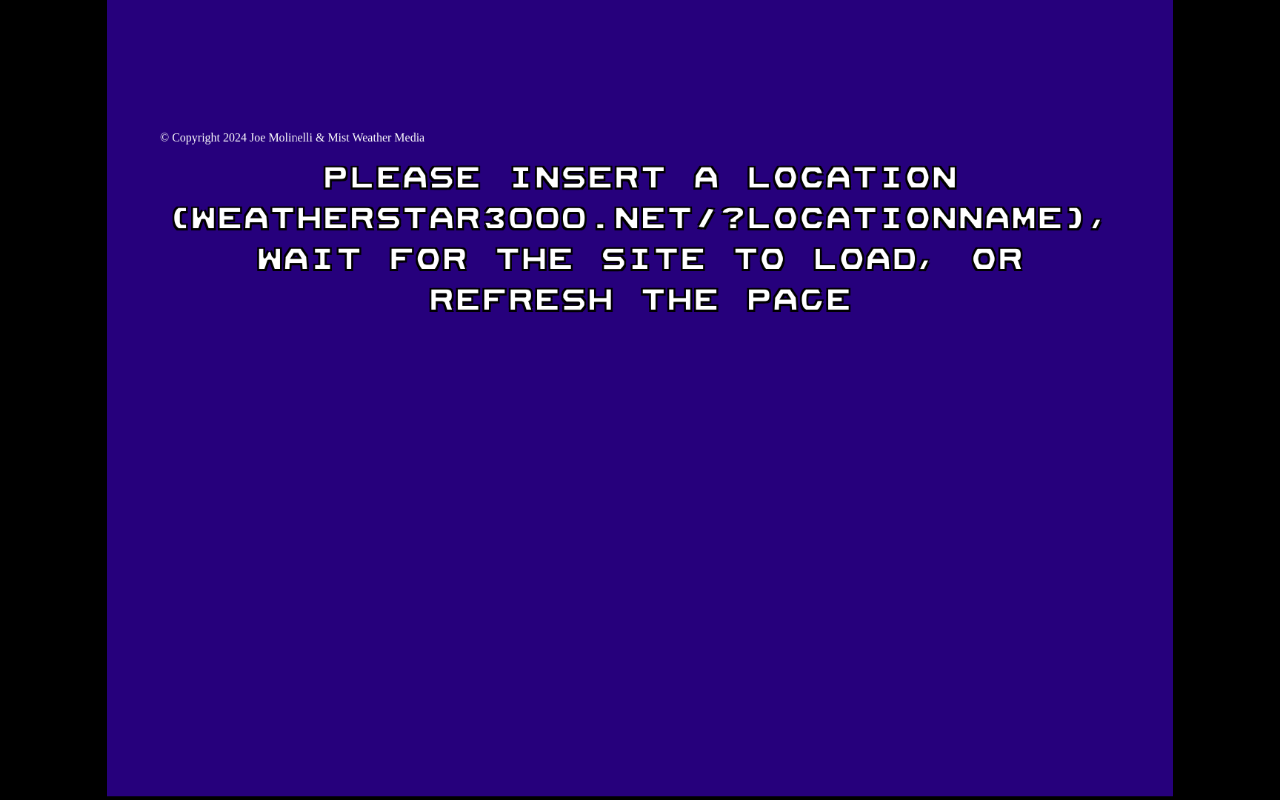
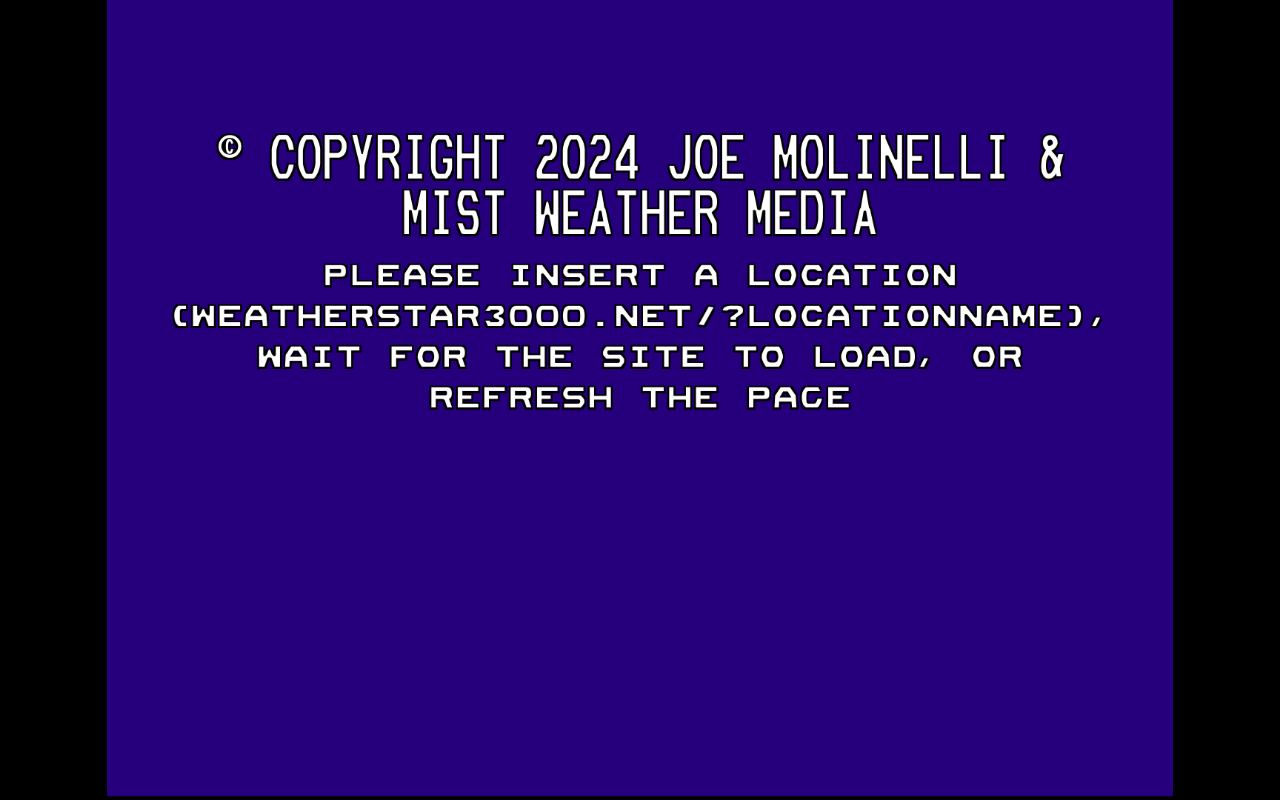
Before and after one commit to TheGoldDiamond9/weatherstar3, a website: page webroot/index.html in a window 1280 px wide. Drawn offline with nearby package versions, Linux system fonts and the light colour scheme; no server answers.

Commit message:
Update star3000.css

```diff
--- a/webroot/css/star3000.css
+++ b/webroot/css/star3000.css
@@ -51,6 +51,17 @@
     margin-top: 12.3%;
     width: 90%;
     height: 660px;
+}
+#startup-copyright {
+    font-family: 'mainfont';
+    font-size: 65.1px;
+    text-shadow:
+    2.5px 2.5px 0 #000,
+    -2.5px 2.5px 0 #000,
+    -2.5px -2.5px 0 #000,
+    2.5px -2.5px 0 #000;
+    text-align: center;
+    white-space: pre-wrap;
 }
 #startup-text {
     font-family: 'mainfont';
```
